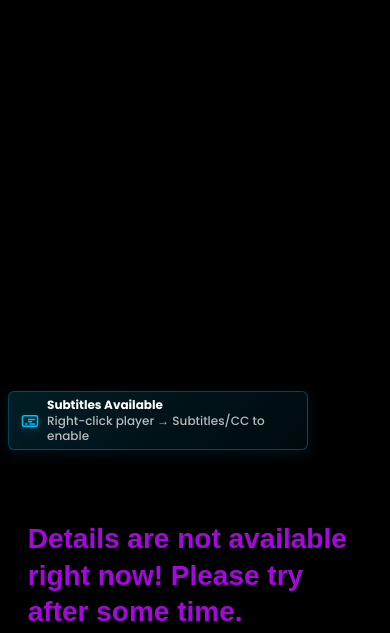
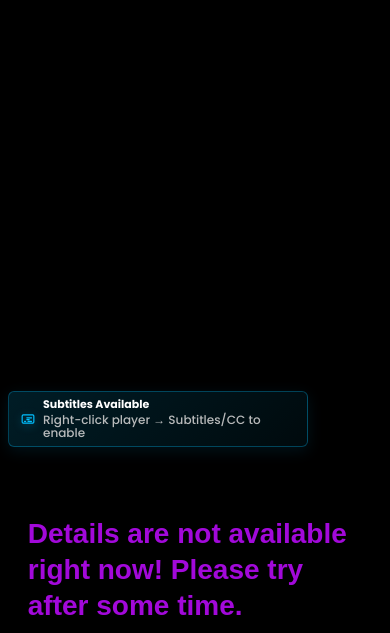
Before and after one commit to CUT1L1Z3R/public-alpha-test, a website: page beta-test/movie_details/movie_details.html in a window 390 px wide. Shown: the part 472-1105 px from the top of the page. Drawn offline with Linux system fonts and the light colour scheme; no server answers.

Commit message:
Update movie_details.css

```diff
--- a/beta-test/movie_details/movie_details.css
+++ b/beta-test/movie_details/movie_details.css
@@ -2008,46 +2008,52 @@ p {
 @media (max-width: 768px) {
     .subtitle-indicator {
         max-width: 100%;
-        margin: 8px 0;
-        padding: 8px 12px;
-        font-size: 13px;
+        margin: 6px 0;
+        padding: 6px 10px;
+        font-size: 12px;
+        border-radius: 6px;
+    }
+
+    .subtitle-icon {
+        margin-right: 6px;
     }
 
     .subtitle-icon svg {
-        width: 20px;
-        height: 20px;
+        width: 16px;
+        height: 16px;
     }
 
     .subtitle-status {
-        font-size: 13px;
+        font-size: 12px;
     }
 
     .subtitle-instructions {
-        font-size: 11px;
+        font-size: 10px;
     }
 }
 
 @media (max-width: 480px) {
     .subtitle-indicator {
-        padding: 6px 10px;
-        margin: 6px 0;
+        padding: 4px 8px;
+        margin: 4px 0;
+        font-size: 11px;
     }
 
     .subtitle-icon {
-        margin-right: 8px;
+        margin-right: 5px;
     }
 
     .subtitle-icon svg {
-        width: 18px;
-        height: 18px;
+        width: 14px;
+        height: 14px;
     }
 
     .subtitle-status {
-        font-size: 12px;
+        font-size: 11px;
     }
 
     .subtitle-instructions {
-        font-size: 10px;
-        line-height: 1.2;
-    }
-}
+        font-size: 9px;
+        line-height: 1.1;
+    }
+}
```
